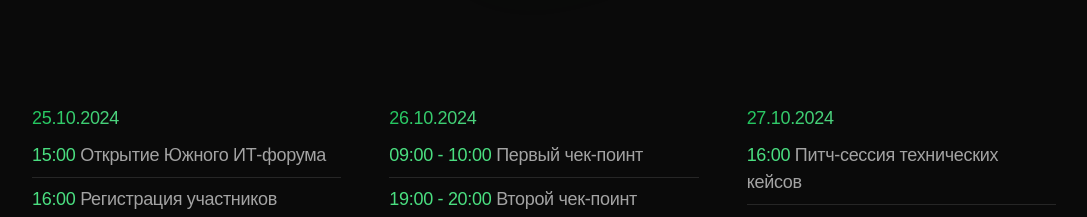
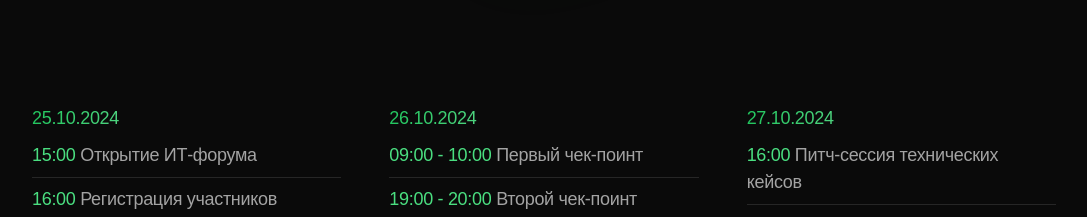
Before and after one commit to localzet-dev/Hackathon, a Vue app: page / in a window 1280 px wide. Shown: the part 2040-2257 px from the top of the page, without its empty margins (96-1183 px from the left). Built offline with nearby package versions, Linux system fonts and the light colour scheme.

Commit message:
Update Schedule.vue

```diff
--- a/src/partials/Schedule.vue
+++ b/src/partials/Schedule.vue
@@ -32,7 +32,7 @@
                   25.10.2024
                 </div>
                 <div class="py-2 text-neutral-400 border-b border-neutral-800"><span
-                    class="bg-clip-text text-transparent bg-green-400">15:00</span> Открытие Южного ИТ-форума
+                    class="bg-clip-text text-transparent bg-green-400">15:00</span> Открытие ИТ-форума
                 </div>
                 <div class="py-2 text-neutral-400 border-b border-neutral-800"><span
                     class="bg-clip-text text-transparent bg-green-400">16:00</span> Регистрация участников
```
